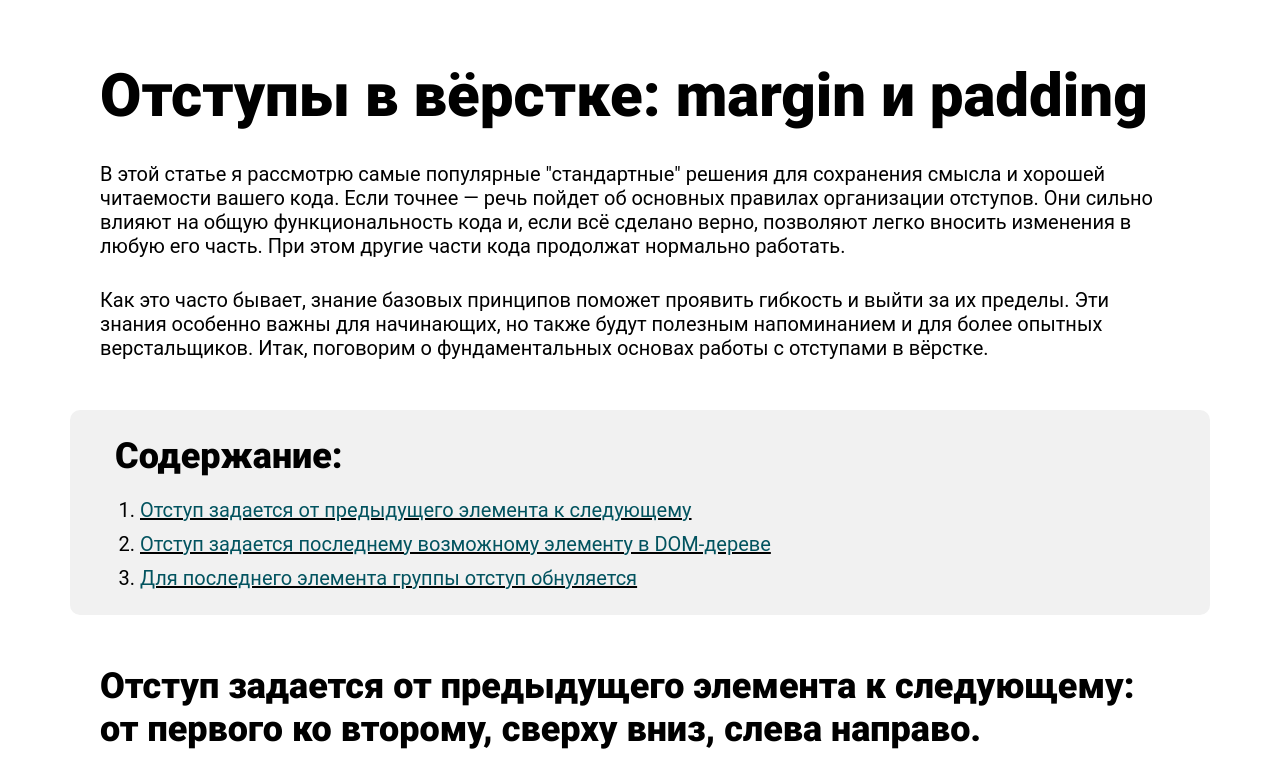
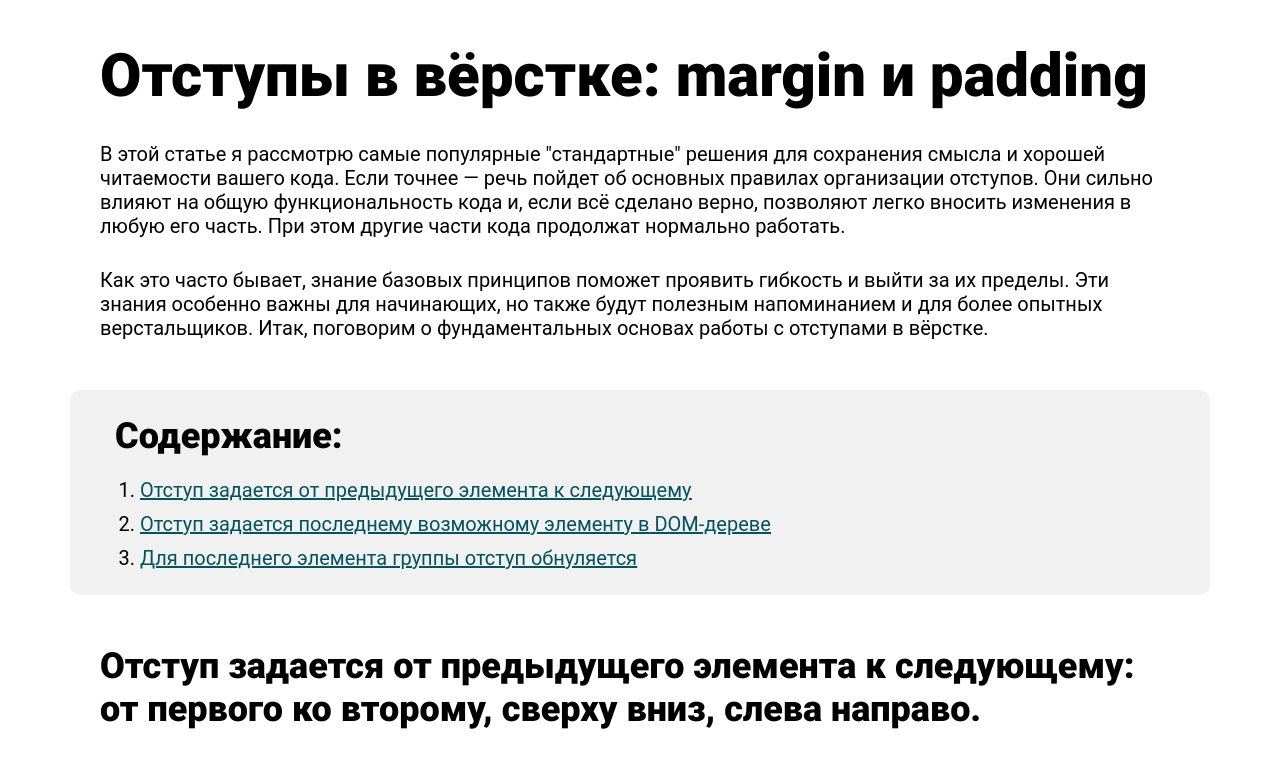
Before and after one commit to Risha661/indentation, a plain HTML site: page index.html in a window 1280 px wide. Shown: the top 758 px of the page. Drawn offline with Linux system fonts and the light colour scheme.

Commit message:
edit project

```diff
--- a/css/article.css
+++ b/css/article.css
@@ -1,16 +1,21 @@
 .article {
   max-width: 1140px;
-  padding: 60px 0 50px 0;
+  padding: 40px 0 50px 0;
   margin: 0 auto;
 }
 
 .article__title {
-  margin-bottom: 5px;
-  padding-left: 30px;
+  margin-bottom: 30px;
+}
+
+.article__container-nav {
+  max-width: 1140px;
+  padding: 25px 0 0 0;
 }
 
 .article__container {
   max-width: 1080px;
+  margin: 0 auto;
 }
 
 .article__container:not(:last-child) {
@@ -25,3 +30,7 @@
 .article__text-margin {
   margin-bottom: 30px;
 }
+
+.article__section-padding {
+  padding-bottom: 25px;
+}
--- a/css/navigation.css
+++ b/css/navigation.css
@@ -1,6 +1,5 @@
 .navigation {
   padding: 25px 30px 25px 45px;
-  margin: 25px 0;
   border-radius: 10px;
   background: #f1f1f1;
   max-width: 1140px;
--- a/css/result.css
+++ b/css/result.css
@@ -1,9 +1,12 @@
 .results {
+  max-width: 1180px;
+  padding: 25px 0 0 0;
+}
+.results__container {
   max-width: 1180px;
   padding: 25px 30px 25px 45px;
   background-color: #f1f1f1;
   border-radius: 10px;
-  margin-top: 25px;
 }
 
 .results__title {
--- a/index.html
+++ b/index.html
@@ -12,27 +12,28 @@
 </head>
 <body class="body">
   <article class="article">
+    <section class="article__section-padding">
+      <div class="article__container article__container-header">
         <h1 class="article__title">Отступы в вёрстке: margin и padding</h1>
-    <section class="article__section">
-      <div class="article__container">
-        <h2 hidden>Первая секция</h2>
         <p class="article__text article__text-margin">В этой статье я рассмотрю самые популярные "стандартные" решения для сохранения смысла и хорошей читаемости вашего кода. Если точнее — речь пойдет об основных правилах организации отступов. Они сильно влияют на общую функциональность кода и, если всё сделано верно, позволяют легко вносить изменения в любую его часть. При этом другие части кода продолжат нормально работать.</p>
         <p class="article__text">Как это часто бывает, знание базовых принципов поможет проявить гибкость и выйти за их пределы. Эти знания особенно важны для начинающих, но также будут полезным напоминанием и для более опытных верстальщиков. Итак, поговорим о фундаментальных основах работы с отступами в вёрстке.</p>
       </div>
-    </section>
+      <div class="article__container-nav">
         <nav class="article__navigation navigation">
           <h2 class="navigation__title">Содержание:</h2>
           <ol class="navigation__list">
             <li class="navigation__item">
-          <a class="navigation__link">Отступ задается от предыдущего элемента к следующему</a>
+              <a href="#first" class="navigation__link">Отступ задается от предыдущего элемента к следующему</a>
               </li>
             <li class="navigation__item">
-          <a class="navigation__link">Отступ задается последнему возможному элементу в DOM-дереве</a></li>
+              <a href="#second" class="navigation__link">Отступ задается последнему возможному элементу в DOM-дереве</a></li>
             <li class="navigation__item">
-          <a class="navigation__link">Для последнего элемента группы отступ обнуляется</a></li>
+              <a href="#third" class="navigation__link">Для последнего элемента группы отступ обнуляется</a></li>
           </ol>
         </nav>
-    <section class="article__section section">
+      </div>
+    </section>
+    <section id="first" class="article__section section">
       <div class="article__container">
         <h2 class="section__title">Отступ задается от предыдущего элемента к следующему: от первого ко второму, сверху вниз, слева направо.</h2>
         <div class="section__block-img section__float-block-left">
@@ -54,7 +55,7 @@
           </div>
       </div>
     </section>
-    <section class="article__section section">
+    <section id="second" class="article__section section">
       <div class="article__container">
         <h2 class="section__title">Отступ задается последнему возможному элементу в DOM-дереве</h2>
         <p class="section__text section__text-margin">Вообще, margin задают исключительно между соседними элементами DOM-дерева. Для примера, посмотрите на этот список:</p>
@@ -81,7 +82,7 @@
         <p class="section__text section__text-margin">Это необходимо для более простого поиска отступов в будущем — для вас или того, кто будет верстать после вас. Кроме того, возможны серьёзные проблемы при динамическом дублировании или выводе вёрстки с нестандартной структурой отступов.</p>
       </div>
     </section>
-    <section class="article__section section">
+    <section id="third" class="article__section section">
       <div class="article__container">
         <h2 class="section__title">Для последнего элемента группы отступ всегда обнуляется</h2>
         <p class="section__text section__text-margin">Для наглядности возьмём наш предыдущий пример с рецептами</p>
```
Lines whose indentation alone changed are shown as unchanged.
